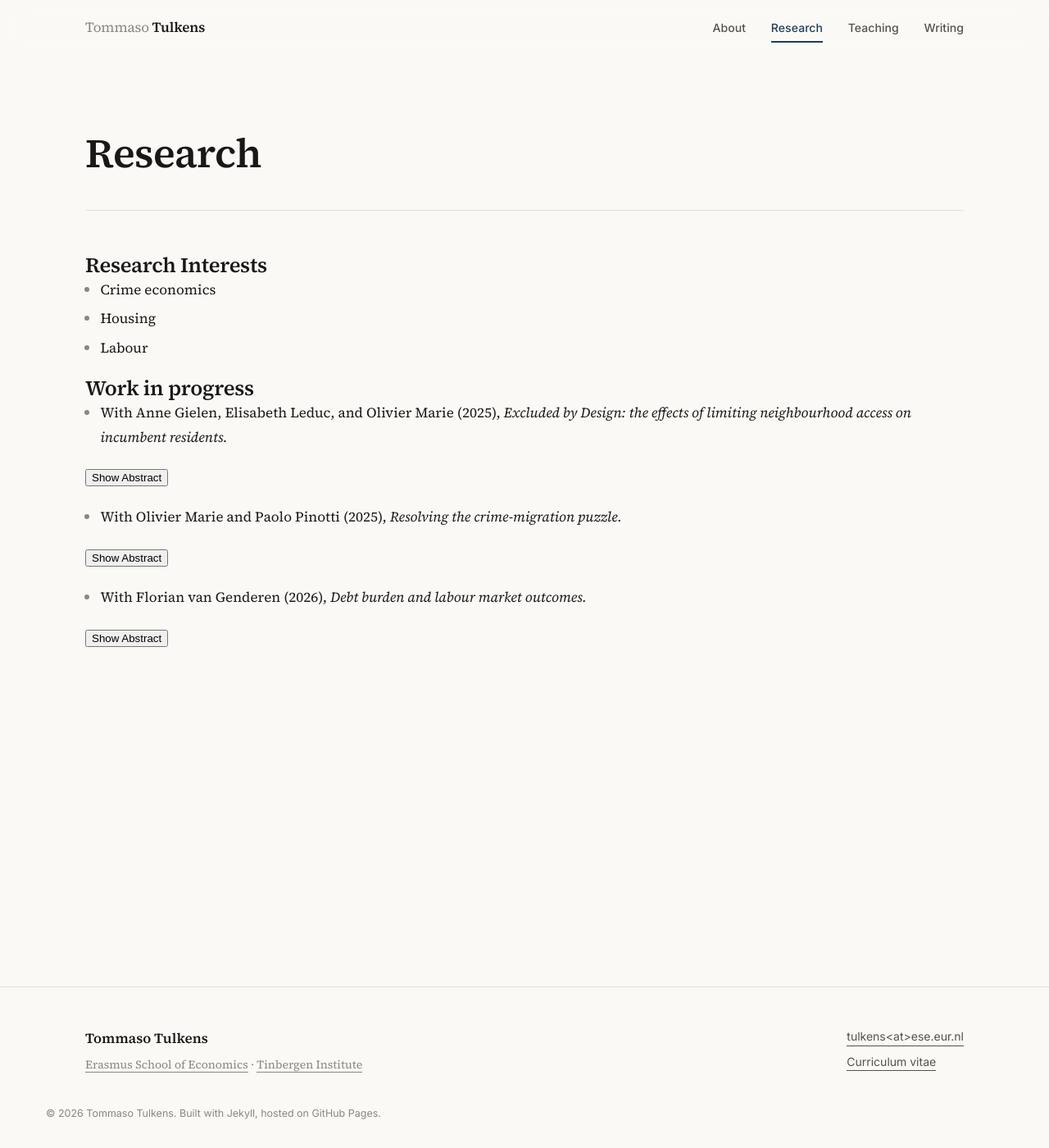
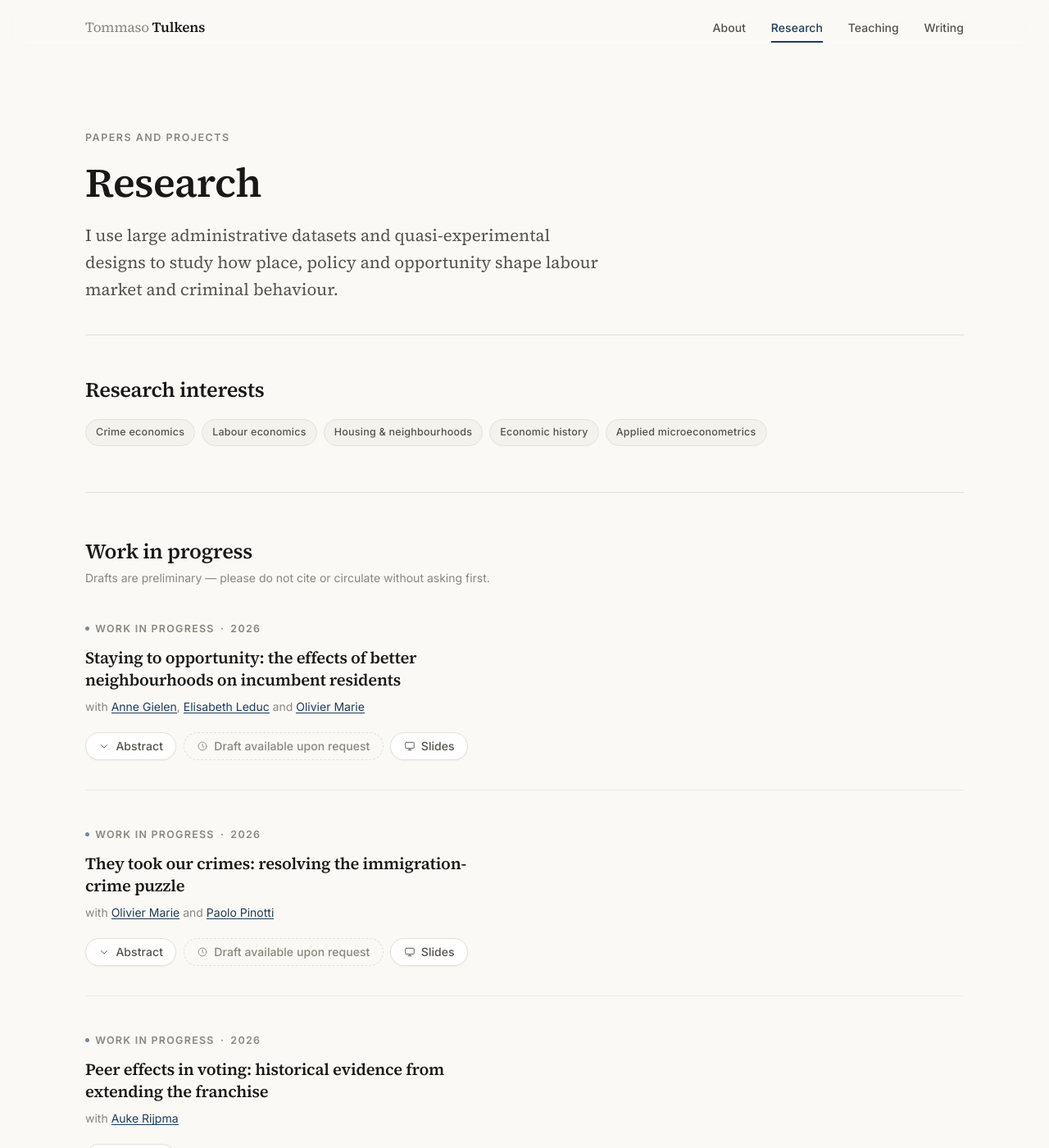
Before and after one commit to tommasotulkens/economics, a Jekyll site: the page built from research.md, in a window 1280 px wide and 1400 px high. Shown: the whole window at 82% size. Built offline with Jekyll 4.4.1, drawn with Linux system fonts in a browser that asks for light colours.

Commit message:
Restore data-driven research page
Reverts 2979693, which pushed a stale pre-redesign research.md that
bypassed _data/papers.yml.

Co-Authored-By: Claude Opus 5.5 <noreply@anthropic.com>

```diff
--- a/research.md
+++ b/research.md
@@ -1,53 +1,30 @@
 ---
 layout: page
 title: Research
+eyebrow: "Papers and projects"
+heading: "Research"
+lede: "I use large administrative datasets and quasi-experimental designs to study how place, policy and opportunity shape labour market and criminal behaviour."
 permalink: /research/
 ---
-## Research Interests
 
-- Crime economics
-- Housing
-- Labour
+<section class="section">
+  <h2 class="section__title">Research interests</h2>
+  <ul class="chips">
+    <li><span class="chip">Crime economics</span></li>
+    <li><span class="chip">Labour economics</span></li>
+    <li><span class="chip">Housing &amp; neighbourhoods</span></li>
+    <li><span class="chip">Economic history</span></li>
+    <li><span class="chip">Applied microeconometrics</span></li>
+  </ul>
+</section>
 
-## Work in progress
+<section class="section">
+  <h2 class="section__title">Work in progress</h2>
+  <p class="section__note">Drafts are preliminary — please do not cite or circulate without asking first.</p>
 
-- With Anne Gielen, Elisabeth Leduc, and Olivier Marie (2025), *Excluded by Design: the effects of limiting neighbourhood access on incumbent residents.*
-
-<button onclick="toggleAbstract('abstractRwet')">Show Abstract</button>
-
-<div id="abstractRwet" class="abstract-content" style="display: none;">
-{% raw %}
-Neighbourhoods shape economic and life outcomes. Existing research relies on residential moves to identify neighbourhood effects. We study these effects by using a plausibly exogenous change in composition induced by the Rotterdam Wet, a policy banning workless individuals from moving into selected neighbourhoods. In targeted neighbourhoods, the policy led to a persistent increase in the share of employed residents and a decrease in the share of residents receiving welfare benefits or having committed a crime. We observe a behavioural response among incumbent residents, who increase their employment and decrease their welfare participation. Employment effects for incumbents are driven by women and individuals between 35 and 60. Welfare effects are driven by women and single parents. The policy induced no measurable impacts on youth outcomes.
-{% endraw %}
-</div>
-
-- With Olivier Marie and Paolo Pinotti (2025), *Resolving the crime-migration puzzle.*
-
-<button onclick="toggleAbstract('abstractCrimeP')">Show Abstract</button>
-
-<div id="abstractCrimeP" class="abstract-content" style="display: none;">
-{% raw %}
-Immigration is known not to causally affect crime. Despite this, individuals with a migration background are highly overrepresented in prisons. We propose a framework reconciling these two facts. Causal estimates of immigration on crime mask heterogeneity in the effects. Leveraging detailed administrative data and two distinct research designs, we show that immigration leads to a substitution between natives and immigrants in local crime markets whereas the overall criminal activity is unchanged. We are able to rule out discrimination as an alternative mechanism.
-{% endraw %}
-</div>
-
-- With Florian van Genderen (2026), *Debt burden and labour market outcomes.*
-
-<button onclick="toggleAbstract('abstractDebt')">Show Abstract</button>
-
-<div id="abstractDebt" class="abstract-content" style="display: none;">
-{% raw %}
-TBA
-{% endraw %}
-</div>
-
-<script>
-function toggleAbstract(elementId) {
-  var abstract = document.getElementById(elementId);
-  if (abstract.style.display === "none") {
-    abstract.style.display = "block";
-  } else {
-    abstract.style.display = "none";
-  }
-}
-</script>
+  <ul class="papers">
+    {%- for p in site.data.papers %}
+    <li>{% include paper.html paper=p uid=forloop.index %}</li>
+    {%- endfor %}
+  </ul>
+</section>
```
